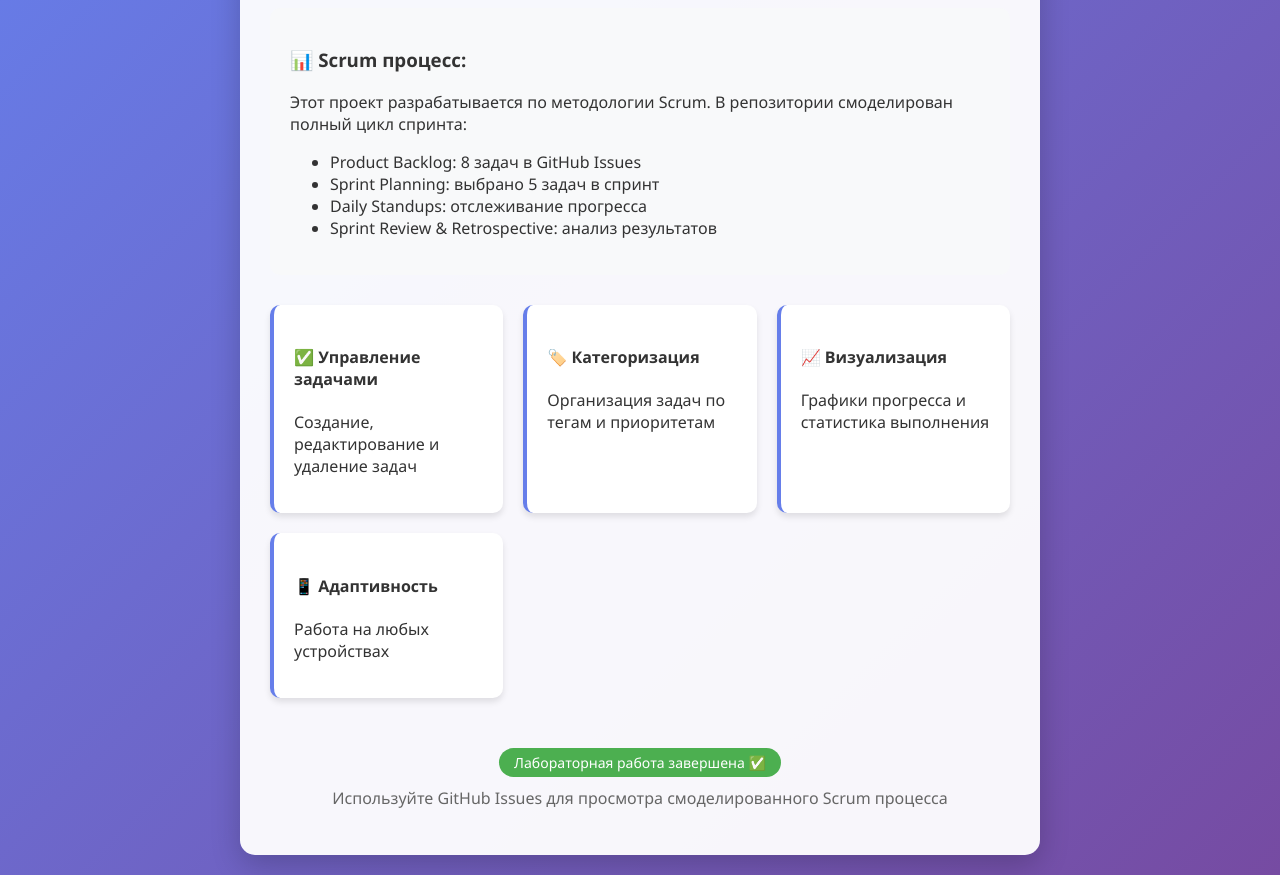
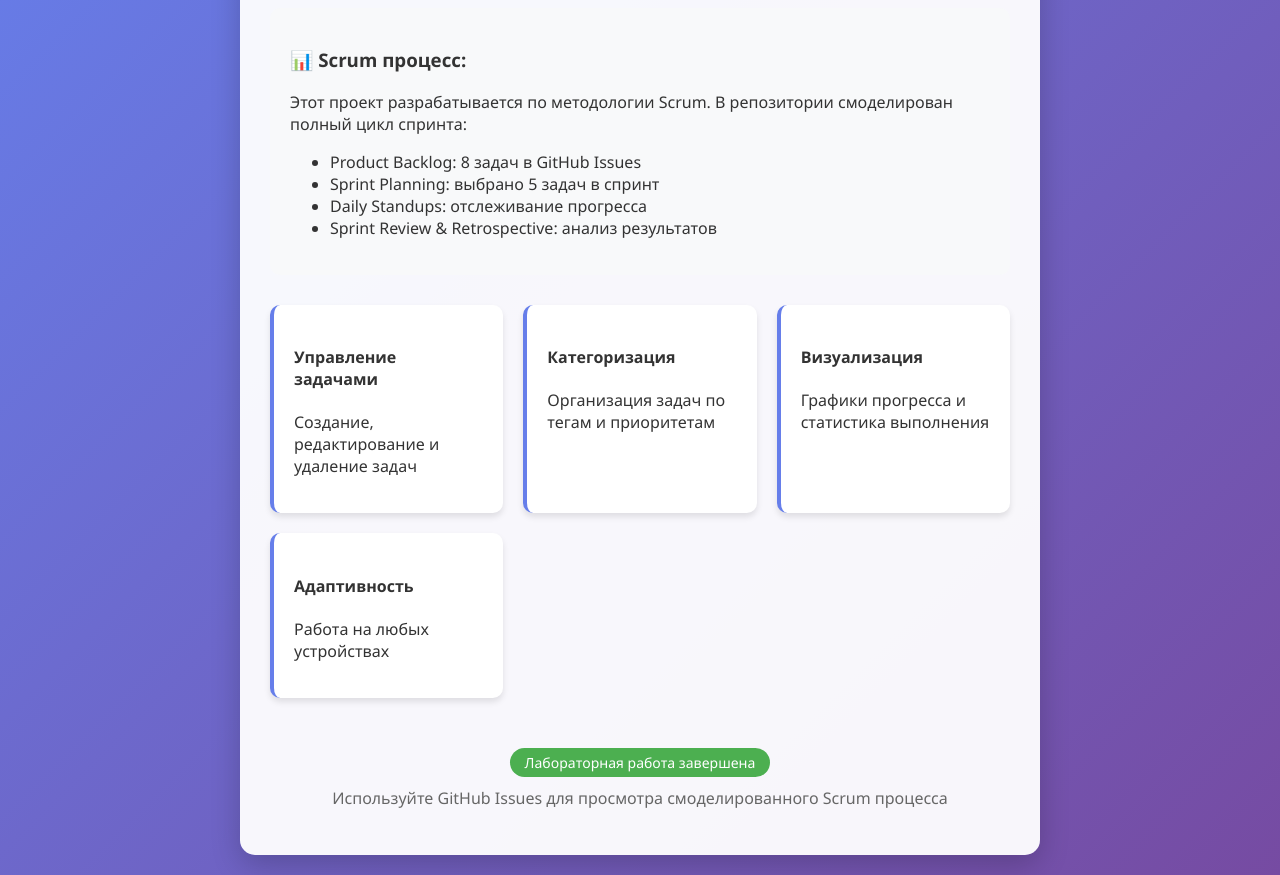
Before and after one commit to Allurinka/lab5-agile-scrum, a plain HTML site: page index.html in a window 1280 px wide. Shown: the part 136-1011 px from the top of the page. Drawn offline with Linux system fonts and the light colour scheme.

Commit message:
Update index.html

```diff
--- a/index.html
+++ b/index.html
@@ -73,25 +73,25 @@
 
         <div class="features">
             <div class="feature-card">
-                <h4>✅ Управление задачами</h4>
+                <h4> Управление задачами</h4>
                 <p>Создание, редактирование и удаление задач</p>
             </div>
             <div class="feature-card">
-                <h4>🏷️ Категоризация</h4>
+                <h4> Категоризация</h4>
                 <p>Организация задач по тегам и приоритетам</p>
             </div>
             <div class="feature-card">
-                <h4>📈 Визуализация</h4>
+                <h4> Визуализация</h4>
                 <p>Графики прогресса и статистика выполнения</p>
             </div>
             <div class="feature-card">
-                <h4>📱 Адаптивность</h4>
+                <h4> Адаптивность</h4>
                 <p>Работа на любых устройствах</p>
             </div>
         </div>
 
         <div style="text-align: center;">
-            <div class="status-badge">Лабораторная работа завершена ✅</div>
+            <div class="status-badge">Лабораторная работа завершена </div>
             <p style="margin-top: 10px; color: #666;">Используйте GitHub Issues для просмотра смоделированного Scrum процесса</p>
         </div>
     </div>
```
